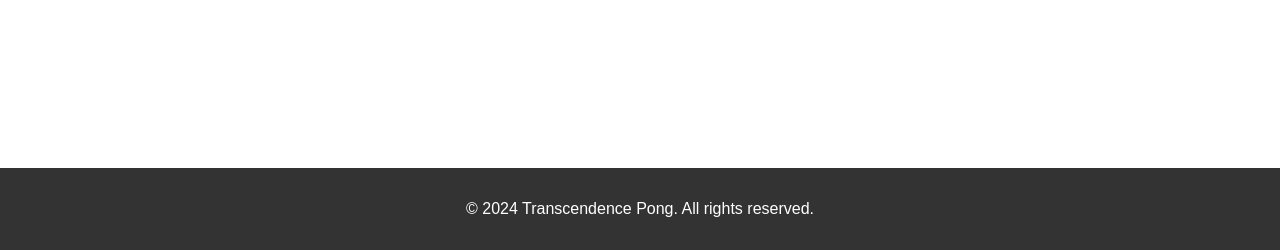
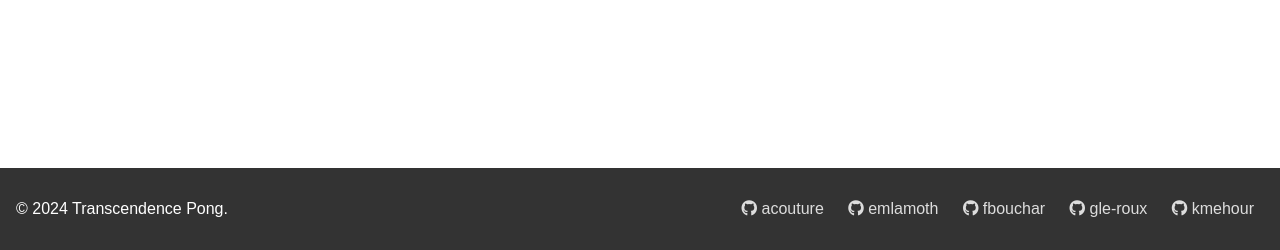
Before and after one commit to LaOuede/42-ft_transcendence, a Django app: template transcendance/templates/index.html in a window 1280 px wide. Shown: the part 550-800 px from the top of the page. Run offline with Django 3.2, Linux system fonts and the light colour scheme; the template is opened without the code that fills it, so the values that code supplies are empty.

Commit message:
Added github links in the footer

```diff
--- a/transcendance/static/styles/index.css
+++ b/transcendance/static/styles/index.css
@@ -12,7 +12,13 @@
     background-color: #333;
     color: white;
     text-align: center;
-    padding: 1em 0;
+    padding: 1em 1em;
+}
+.footer {
+    display: flex;
+    flex-direction: row;
+    justify-content: space-between;
+    align-items: center;
 }
 .main {
     flex: 1;
@@ -35,3 +41,33 @@
     background-color: #ddd;
     color: black;
 }
+
+.fa-brands {
+    padding-left: 10px;
+}
+
+.footer-links {
+    list-style: none;
+    padding: 0;
+  }
+
+  .footer-links li {
+    display: inline; /* or 'inline-block' if you want to give some margin, padding, etc. */
+    margin-right: 10px; /* Adjust spacing as needed */
+  }
+
+  .github-link {
+    text-decoration: none;
+    color: #ddd; /* Or any color */
+  }
+
+  .github-link:hover,
+  .github-link:hover .fa-brands {
+    color: #f37c6c; /* Color on hover */
+  }
+
+
+#github-links {
+    text-decoration: none;
+    color: #ddd;
+}
--- a/transcendance/templates/base.html
+++ b/transcendance/templates/base.html
@@ -1,11 +1,22 @@
 <!DOCTYPE html>
 <html lang="en">
   <head>
-    <meta charset="UTF-8">
-    <meta name="viewport" content="width=device-width, initial-scale=1.0">
+    <meta charset="UTF-8" />
+    <meta name="viewport" content="width=device-width, initial-scale=1.0" />
     <title>{% block title %}Transcendence Pong{% endblock %}</title>
     {% load static %}
-    <link rel="stylesheet" type="text/css" href="{% static 'styles/index.css' %}">
+    <link
+      rel="stylesheet"
+      type="text/css"
+      href="{% static 'styles/index.css' %}"
+    />
+    <link
+      rel="stylesheet"
+      href="https://cdnjs.cloudflare.com/ajax/libs/font-awesome/6.5.1/css/all.min.css"
+      integrity="sha512-DTOQO9RWCH3ppGqcWaEA1BIZOC6xxalwEsw9c2QQeAIftl+Vegovlnee1c9QX4TctnWMn13TZye+giMm8e2LwA=="
+      crossorigin="anonymous"
+      referrerpolicy="no-referrer"
+    />
   </head>
   <body>
     <header class="header">
@@ -24,7 +35,34 @@
     </main>
 
     <footer class="footer">
-        <p>&copy; 2024 Transcendence Pong. All rights reserved.</p>
+      <p>&copy; 2024 Transcendence Pong.</p>
+      <ul class="footer-links">
+        <li>
+          <a href="https://github.com/demenciel" class="github-link"
+            ><i class="fa-brands fa-github"></i> acouture</a
+          >
+        </li>
+        <li>
+          <a href="https://github.com/TwindZ" class="github-link"
+            ><i class="fa-brands fa-github"></i> emlamoth</a
+          >
+        </li>
+        <li>
+          <a href="https://github.com/Prezcoder" class="github-link"
+            ><i class="fa-brands fa-github"></i> fbouchar</a
+          >
+        </li>
+        <li>
+          <a href="https://github.com/LaOuede" class="github-link"
+            ><i class="fa-brands fa-github"></i> gle-roux</a
+          >
+        </li>
+        <li>
+          <a href="#" class="github-link"
+            ><i class="fa-brands fa-github"></i> kmehour</a
+          >
+        </li>
+      </ul>
     </footer>
   </body>
 </html>
```
Lines whose indentation alone changed are shown as unchanged.
